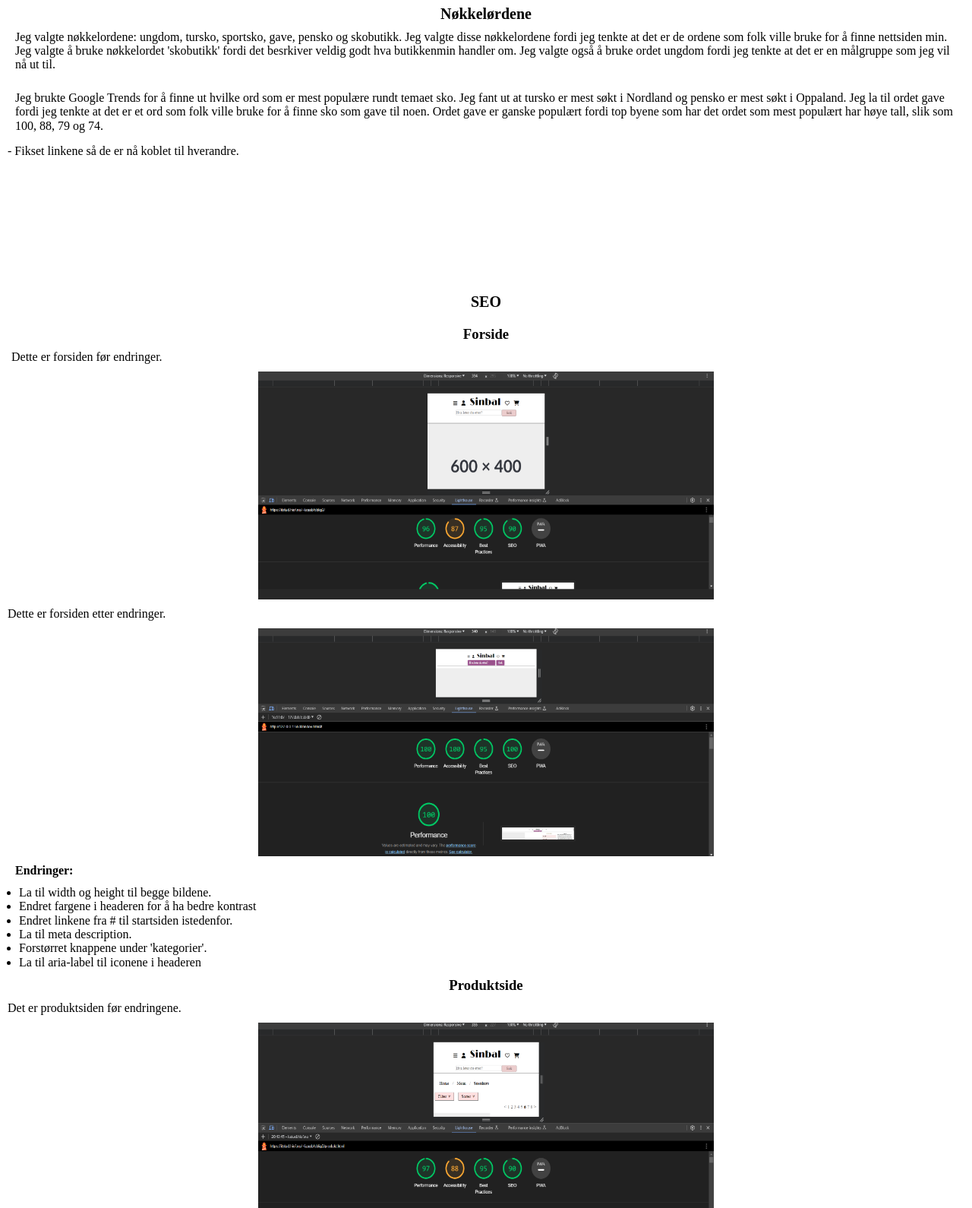
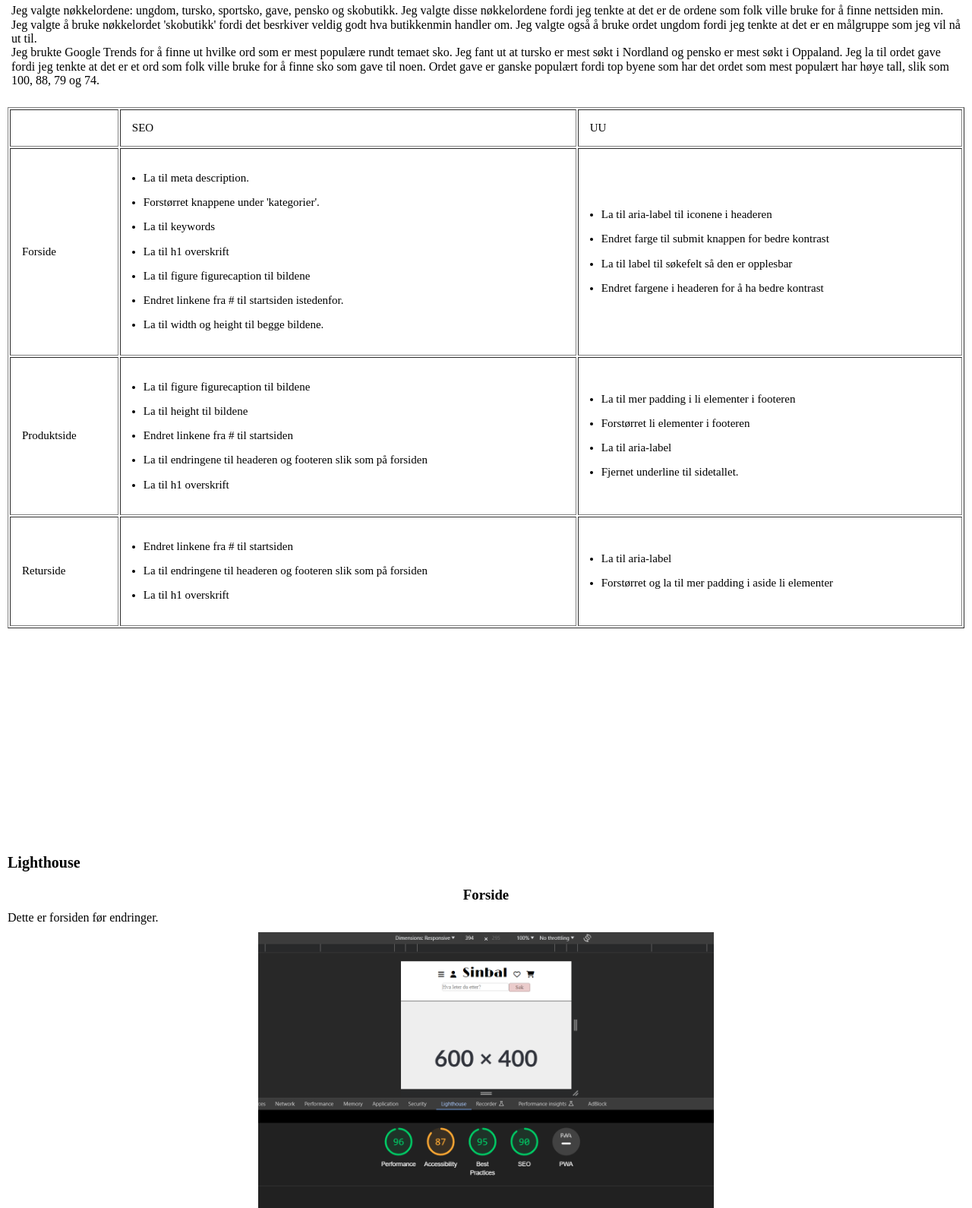
Before and after one commit to Inaarahistic/Oblig-4, a plain HTML site: page analyse.html in a window 1280 px wide. Shown: the part 236-1826 px from the top of the page at 76% size. Drawn offline with nearby package versions, Linux system fonts and the light colour scheme.

Commit message:
kommet i gang med tabelll

```diff
--- a/analyse.html
+++ b/analyse.html
@@ -19,21 +19,22 @@
                 <header class="header">
 
                     <ul class="icons">
-                        <li class="bars"><a href="#"></a><i class="fa-solid fa-bars"></i></li>
-                        <li class="user"><a href="#"></a><i class="fa-solid fa-user"></i></li>
+                        <li class="bars"><a href="index.html" aria-label="hamburger-meny"></a><i class="fa-solid fa-bars"></i></li>
+                        <li class="user"><a href="index.html" aria-label="account"></a><i class="fa-solid fa-user"></i></li>
                         <li class="logo"><a href="index.html">Sinbal</a></li>
-                        <li class="heart"><a href="#"></a><i class="fa-regular fa-heart"></i></li>
-                        <li class="cart"><a href="#"></a><i class="fa-solid fa-cart-shopping"></i></li>
+                        <li class="heart"><a href="index.html" aria-label="favorites"></a><i class="fa-regular fa-heart"></i></li>
+                        <li class="cart"><a href="index.html" aria-label="shopping-cart"></a><i class="fa-solid fa-cart-shopping"></i></li>
                     </ul>
-                    <form>
-                        <input type="text" name="search" placeholder="Hva leter du etter?" id="searchbar">
+                    <form id="form">
+                      <label for="searchbar">Hva leter du etter?</label>
+                      <input type="text" name="search" placeholder="Hva leter du etter?" id="searchbar" >
                       <input type="submit" value="Søk">
                     </form>
                 </header>
 
-                <section class="section-key">
+                <section class="key">
                     <h1> Analyse </h1>
-                    <h2 class="key"> Nøkkelørdene</h2>
+                    <h2> Nøkkelørdene</h2>
                     <article class="text1">
                         Jeg valgte nøkkelordene: ungdom, tursko, sportsko, gave, pensko og skobutikk. Jeg valgte disse nøkkelordene fordi jeg tenkte at det er de ordene som folk ville bruke for å finne nettsiden min. Jeg valgte å bruke nøkkelordet 'skobutikk' fordi det besrkiver veldig godt hva butikkenmin handler om. Jeg valgte også å bruke ordet ungdom fordi jeg tenkte at det er en målgruppe som jeg vil nå ut til.
 
@@ -42,56 +43,104 @@
                         Jeg brukte Google Trends for å finne ut hvilke ord som er mest populære rundt temaet sko. Jeg fant ut at tursko er mest søkt i Nordland og pensko er mest søkt i Oppaland. Jeg la til ordet gave fordi jeg tenkte at det er et ord som folk ville bruke for å finne sko som gave til noen.
                         Ordet gave er ganske populært fordi top byene som har det ordet som mest populært har høye tall, slik som 100, 88, 79 og 74.
                     </article>
-                    <p>
-                    - Fikset linkene så de er nå koblet til hverandre.
+                </section>
+                <section class="tabell">
 
-                    </p>
+                    <table width="100%" border="1px">
+                        <tr>
+                            <td></td>
+                            <td>SEO</td>
+                            <td>UU</td>
 
-                </section>
+                        </tr>
+                        <tr>
+                            <td>Forside</td>
+                            <td>
+                                <ul>
 
-
-                <section class="seo">
-                    <h2 class="h2-seo">SEO</h2>
-                    <h3 class="h3-seo">Forside</h3>
-                    <p class="p-seo"> Dette er forsiden før endringer. </p>
-                    <img class="ss44" src="img/Screenshot (44).png" alt="analyse">
-
-                    <p>Dette er forsiden etter endringer.</p>
-                    <img class="ss43" src="img/Screenshot (43).png">
-                    <h4 class="h4-endringer" >Endringer:</h4>
-                    <ul class="endringer">
-                        <li> La til width og height til begge bildene.</li>
-                        <li>Endret fargene i headeren for å ha bedre kontrast</li>
-                        <li>Endret linkene fra # til startsiden istedenfor.</li>
                                     <li>La til meta description.</li>
                                     <li>Forstørret knappene under 'kategorier'.</li>
+                                    <li>La til keywords</li>
+                                    <li>La til h1 overskrift</li>
+                                    <li>La til figure figurecaption til bildene</li>
+                                    <li>Endret linkene fra # til startsiden istedenfor.</li>
+                                    <li>La til width og height til begge bildene.</li>
+                                </ul>
+                            </td>
+                            <td>
+                                <ul>
                                     <li>La til aria-label til iconene i headeren</li>
+                                    <li>Endret farge til submit knappen for bedre kontrast</li>
+                                    <li>La til label til søkefelt så den er opplesbar</li>
+                                    <li>Endret fargene i headeren for å ha bedre kontrast</li>
                                 </ul>
-                    <h3 class="produkt-h3">Produktside</h3>
-                    <p>Det er produktsiden før endringene.</p>
-                    <img class="ss45" src="img/Screenshot (45).png" alt="analyse">
-                    <p>Dette er produktsiden etter endringene.</p>
-                    <img class="ss47" src="img/Screenshot (47).png" alt="analyse">
+                            </td>
 
-                    <h4>Endringer:</h4>
+                        </tr>
+                        <tr>
+                            <td>Produktside</td>
+                            <td>
                                 <ul>
-                        <li>Endret height til bildene</li>
+                                    <li>La til figure figurecaption til bildene</li>
+                                    <li>La til height til bildene</li>
                                     <li>Endret linkene fra # til startsiden</li>
+                                    <li>La til endringene til headeren og footeren slik som på forsiden</li>
+                                    <li>La til h1 overskrift</li>
+                                </ul>
+                            </td>
+                            <td>
+                                <ul>
+                                    <li>La til mer padding i li elementer i footeren</li>
+                                    <li>Forstørret li elementer i footeren</li>
                                     <li>La til aria-label</li>
-                        <li>Forstørret li elementer i footeren</li>
-                        <li>La til mer padding i li elementer i footeren</li>
+                                    <li>Fjernet underline til sidetallet.</li>
                                 </ul>
-                    <h3>Returside</h3>
-                    <p>Det er retursidene før endringene.</p>
-                    <img class="ss46" src="img/Screenshot (46).png" alt="analyse">
-                    <p>Dette er retursidene etter endringene.</p>
-                    <img class="ss48" src="img/Screenshot (48).png" alt="analyse">
-                    <h4>Endringer:</h4>
+                            </td>
+
+                        </tr>
+                        <tr>
+                            <td>Returside</td>
+                            <td>
                                 <ul>
                                     <li>Endret linkene fra # til startsiden</li>
+                                    <li>La til endringene til headeren og footeren slik som på forsiden</li>
+                                    <li>La til h1 overskrift</li>
+                                </ul>
+                            </td>
+                            <td>
+                                <ul>
                                     <li>La til aria-label</li>
                                     <li>Forstørret og la til mer padding i aside li elementer</li>
                                 </ul>
+                            </td>
+
+                        </tr>
+
+                    </table>
+                </section>
+
+                <section class="lighthouse">
+                    <h2 class="lighthouse-h2">Lighthouse</h2>
+
+                    <h3>Forside</h3>
+                    <p class="p-forside"> Dette er forsiden før endringer. </p>
+                    <img class="ss44" src="img/Screenshot (44).png" alt="analyse">
+                    <p class="p-forside">Dette er forsiden etter endringer.</p>
+                    <img class="ss43" src="img/Screenshot (43).png">
+
+
+                    <h3>Produktside</h3>
+                    <p class="p-produktside">Det er produktsiden før endringene.</p>
+                    <img class="ss45" src="img/Screenshot (45).png" alt="analyse">
+                    <p class="p.produktside">Dette er produktsiden etter endringene.</p>
+                    <img class="ss47" src="img/Screenshot (47).png" alt="analyse">
+
+                    <h3>Returside</h3>
+                    <p class="p-returside">Det er retursidene før endringene.</p>
+                    <img class="ss46" src="img/Screenshot (46).png" alt="analyse">
+                    <p class="returside">Dette er retursidene etter endringene.</p>
+                    <img class="ss48" src="img/Screenshot (48).png" alt="analyse">
+
                 </section>
                 <section class="webaim">
                     <h2>Webaim</h2>
@@ -101,26 +150,11 @@
                     <p>Dette er forsiden etter endringer</p>
                     <img class="ss49" src="img/Screenshot (49).png" alt="analyse">
 
-                    <h4>Endringer:</h4>
-                    <ul>
-                        <li>Forandret link fra # til startsiden</li>
-                        <li>La til h1 overskrift</li>
-                        <li>Endret farge til submit knappen for bedre kontrast</li>
-                        <li>La til label til søkefelt så den er opplesbar</li>
-                    </ul>
-
                     <h3>Produktside</h3>
                     <p>Dette er produktsiden før endringer</p>
                     <img class="ss51" src="img/Screenshot (51).png" alt="analyse">
                     <p>Dette er forsiden etter endringer</p>
                     <img class="ss52" src="img/Screenshot (52).png" alt="analyse">
-
-                    <h4>Endringer:</h4>
-                    <ul>
-                        <li>La til endringene til headeren og footeren slik som på forsiden</li>
-                        <li>Fjernet underline til sidetallet.</li>
-                        <li>La til h1 overskrift</li>
-                    </ul>
 
                     <h3>Returside</h3>
                     <p>Dette er returside før endringer</p>
@@ -128,13 +162,7 @@
                     <p>Dette er forsiden etter endringer</p>
                     <img class="ss56" src="img/Screenshot (56).png" alt="analyse">
 
-                    <h4>Endringer:</h4>
-                    <ul>
-                        <li>La til endringene til headeren og footeren slik som på forsiden</li>
-                        <li>La til h1 overskrift</li>
-                    </ul>
                 </section>
-
 
 
 
@@ -151,11 +179,11 @@
                             Abonner på vårt nyhetsbrev!
                         </section>
                         <form>
-                            <input type="text" placeholder="Skriv din epost-adresse" name="epost">
+                              <label for="epost">Epost</label>
+                              <input type="text" placeholder="Skriv din epost-adresse" name="epost" id="epost">
                               <input type="submit" value="Søk">
                         </form>
                     </section>
-
                 </footer>
             </div>
         </main>
--- a/css/style.css
+++ b/css/style.css
@@ -558,12 +558,13 @@ footer ul li{
 #grid-container4{
   display: grid;
   grid-template-columns:1fr;
-  grid-template-rows: 0.1fr 0.3fr 0.5fr 0.5fr 0.2fr;
+  grid-template-rows: 0.01fr 0.1fr 0.5fr 0.3fr 0.3fr 0.2fr;
   grid-template-areas:
   "header"
-  "section-key"
-  "seo"
-  "uu"
+  "key"
+  "tabell"
+  "lighthouse"
+  "webaim"
   "footer";
 }
 
@@ -578,46 +579,53 @@ h1{
 }
 
 .key{
-  display: flex;
-  justify-content: center;
-  margin:0;
-  padding:0;
+  grid-area: key;
+  margin:10px;
+  padding:5px;
 }
 
-.text1{
-  margin-bottom: 5px;
-  padding: 10px;
+.tabell{
+  grid-area: tabell;
+  margin:10px;
+  font-size: 15px;
 
 
 }
-.section-key{
-  grid-area: section-key;
-  margin:10px;
+section table tr td{
+  padding: 15px;
+
 }
 
-.h2-seo{
-  display:flex;
-  justify-content: center;
+
+section table tr td ul li{
+  margin:15px;
 }
 
-.seo{
-  grid-area: seo;
+.figurecaption{
+  font-size:10px;
+}
+
+.lighthouse{
+  grid-area: lighthouse;
   margin:10px;
   display:inline-block
 }
-
-.p-seo{
-  margin:5px;
+.webaim{
+  grid-area: webaim;
+  margin:10px;
+  display:inline-block
 }
-
-
 .ss40, .ss44, .ss43, .ss45, .ss46, .ss47, .ss48, .ss49, .ss51, .ss52, .ss55, .ss56{
   display:block;
   margin:auto;
-  width:600px;
-  height:300px;
+  width: 370px;
+  height: 300px;
+  object-fit: cover;
   margin-top: 10px;
   margin-bottom:10px;
+}
+h3{
+  margin:10px;
 }
 
 .footer{
@@ -625,18 +633,46 @@ h1{
   margin:10px;
 }
 
-.h4-endringer{
-  margin:10px
+@media only screen and (min-width: 500px) {
+  #grid-container4{
+    .ss40, .ss44, .ss43, .ss45, .ss46, .ss47, .ss48, .ss49, .ss51, .ss52, .ss55, .ss56{
+      width:100%;
+    }
+  }
+
 }
 
-li{
-  margin-left:15px;
+@media only screen and (min-width: 700px) {
+  #grid-container4{
+    .ss40, .ss44, .ss43, .ss45, .ss46, .ss47, .ss48, .ss49, .ss51, .ss52, .ss55, .ss56{
+      width:600px;
+      height: 400px;
+    }
+
+  }
+
 }
 
-h3{
-  margin:10px;
+@media only screen and (max-width: 450px) {
+  #grid-container4{
+    .tabell{
+      margin:0px;
+      padding:0px;
+    }
+
+    section table tr td ul li{
+      margin:5px;
+    }
+
+    section table tr td{
+      padding: 0px;
+
+    }
+
+
+
+
+  }
+
+
 }
-
-h4{
-  margin: 10px;
-}
```
Also changed, not shown: index.html (+10 -2 lines), produkt.html (+46 -2 lines), retur.html (+1 -1 lines), img/Screenshot (57).png (added), img/Screenshot (58).png (added). Lines whose indentation alone changed are shown as unchanged.
